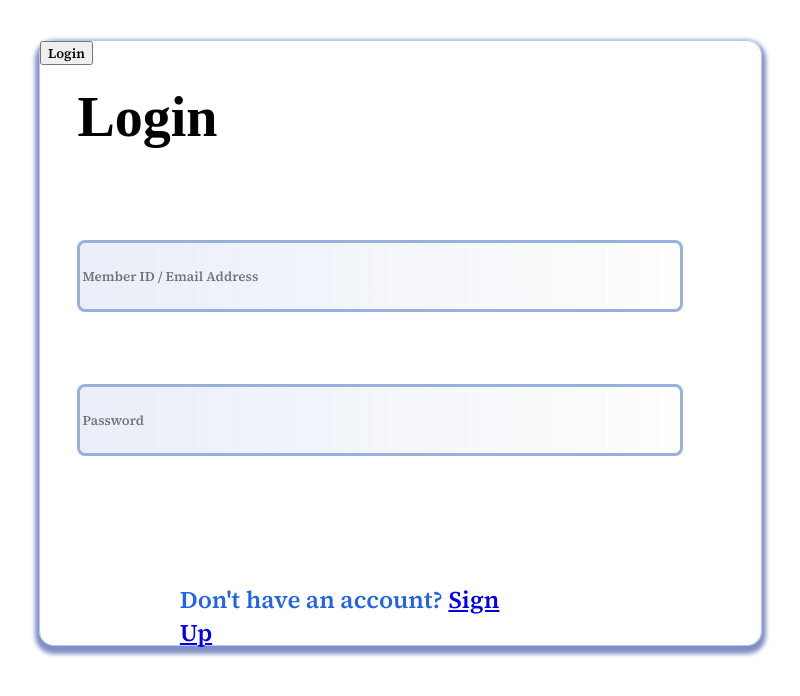
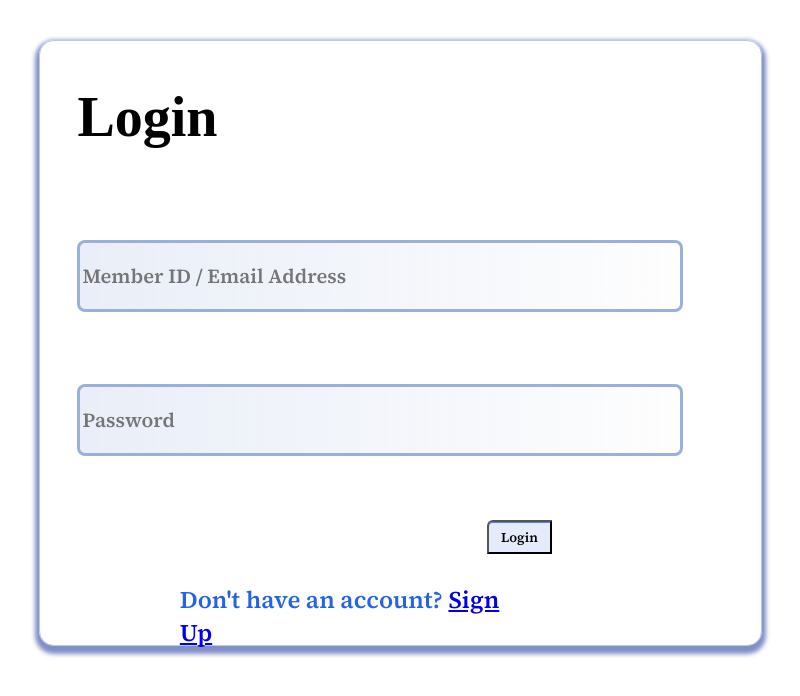
Before and after one commit to Hack4Impact-UMD/Philippine-Nurses-Association-Of-America, a React (Create React App) app in the folder pnaa/: page / in a window 1280 px wide. Shown: the top 696 px of the page, without its empty margins (25-825 px from the left). Built offline with nearby package versions, Linux system fonts and the light colour scheme; no server answers.

Commit message:
More login page work

```diff
--- a/pnaa/src/auth/SignIn.css
+++ b/pnaa/src/auth/SignIn.css
@@ -1,3 +1,4 @@
+
 #container {
     box-shadow: 0px 4px 4px 4px #05208B80;
     position: fixed;
@@ -51,6 +52,7 @@
     border-radius: 8px;
     opacity: 0px;
     background: linear-gradient(90deg, rgba(152, 175, 221, 0.21) 0%, rgba(217, 217, 217, 0.04) 100%);
+    font-size: 20px;
 }
 
 #password {
@@ -64,4 +66,26 @@
     border-radius: 8px;
     opacity: 0px;
     background: linear-gradient(90deg, rgba(152, 175, 221, 0.21) 0%, rgba(217, 217, 217, 0.04) 100%);
+    font-size: 20px;
 }
+
+#loginbutton {
+    width: Fixed (151px)px;
+    height: Fixed (46px)px;
+    padding: 6px 12px 6px 12px;
+    gap: 8px;
+    border-radius: 6px 0px 0px 0px;
+    opacity: 0px;
+    position: fixed;
+    top: 65%;
+    left: 40%;
+    background: #2264E51F;
+    box-shadow: 0px 2px 5px 0px #2264E51F;
+
+    box-shadow: 0px 0px 0px 1px #2264E5;
+
+    box-shadow: 0px 1px 1px 0px #00000024;
+
+    box-shadow: 0px 1px 0px 0px #4B85FA inset;
+
+}
--- a/pnaa/src/auth/SignIn.jsx
+++ b/pnaa/src/auth/SignIn.jsx
@@ -75,7 +75,7 @@ const SignIn = () => {
         onChange={(e) => setPassword(e.target.value)}
         placeholder="Password"
       />
-      <button onClick={handleSignIn}>Login</button>
+      <button id="loginbutton" onClick={handleSignIn}>Login</button>
       {/* <button onClick={handleGoogleSignIn}>Sign in with Google</button> */}
       {error && <p style={{ color: "red" }}>{error}</p>}{" "}
       <p id="dont">
```
